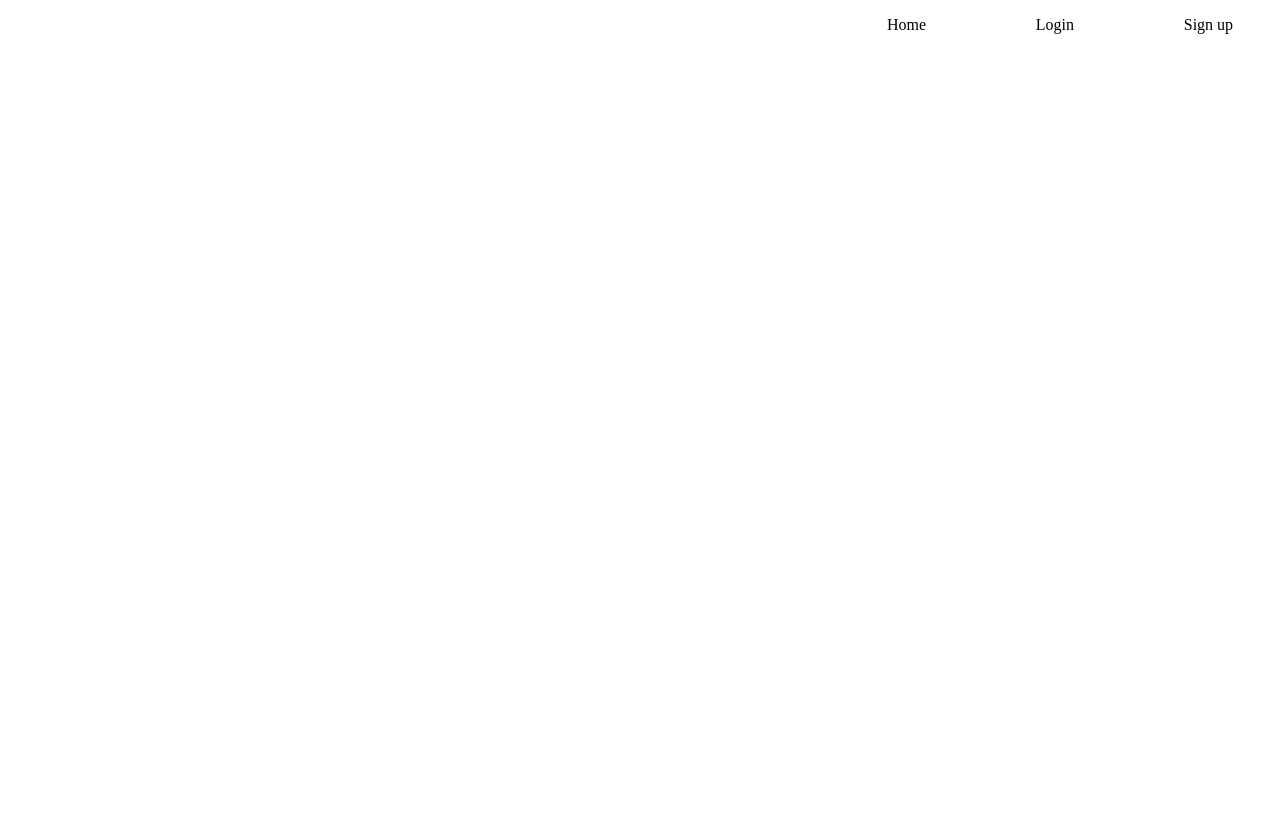
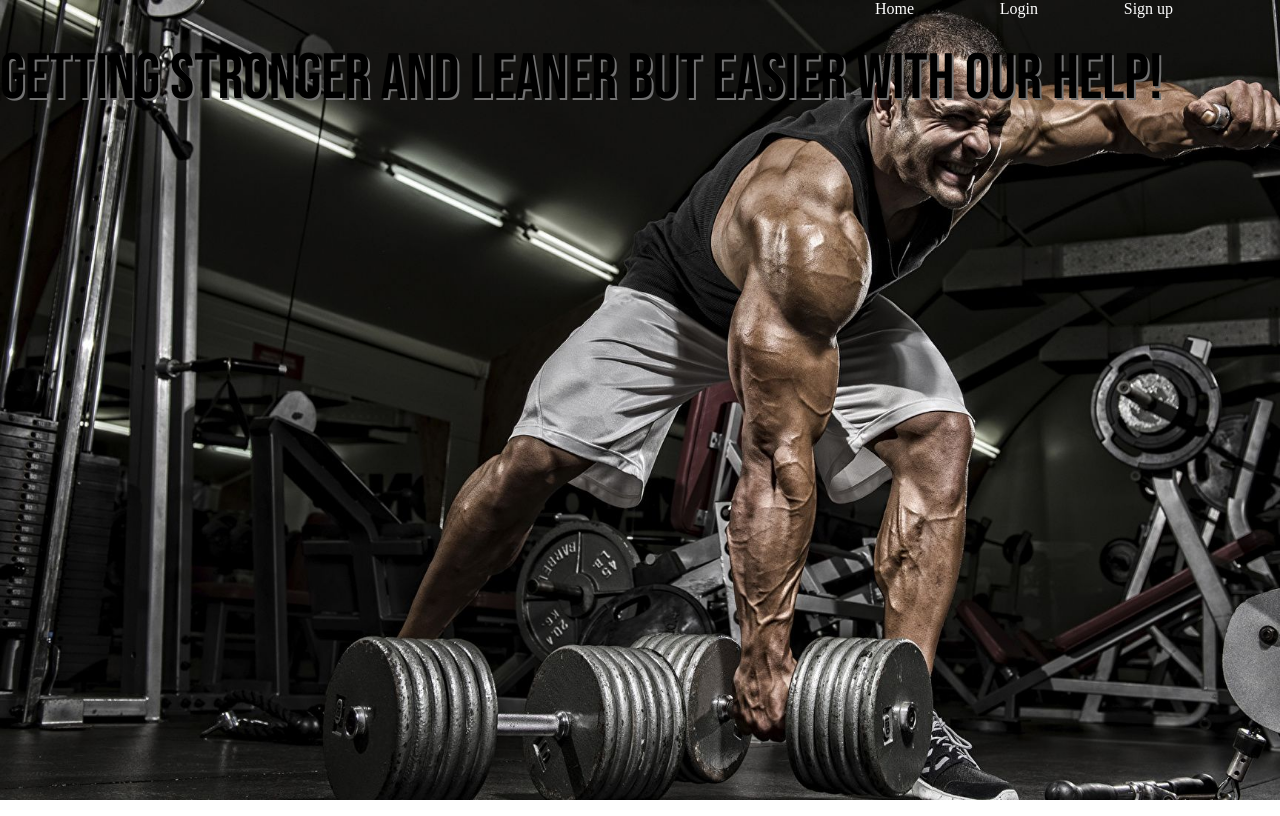
Before and after one commit to bphong673/getStrongerWithPhong.github.io, a plain HTML site: page index.html in a window 1280 px wide. Drawn offline with Linux system fonts and the light colour scheme.

Commit message:
background update

```diff
--- a/index.html
+++ b/index.html
@@ -7,6 +7,7 @@
     <meta name="viewport" content="width=device-width, initial-scale=1.0">
     <title>Getting Stronger</title>
     <link rel="stylesheet" href="main.css">
+
 </head>
 
 <body>
@@ -16,8 +17,13 @@
             <li><a href="#">Login</a></li>
             <li><a href="#">Sign up</a></li>
         </ul>
+    </ul>
 
-    </ul>
+    <div class="hierarchy">
+        Getting stronger and leaner but easier with our help!
+    </div>
+
+
 </body>
 
 </html>
--- a/main.css
+++ b/main.css
@@ -1,9 +1,15 @@
+@import url('https://fonts.googleapis.com/css2?family=Bebas+Neue&family=Roboto:ital,wght@0,400;1,900&display=swap');
+
+
+
 * {
     list-style: none;
     text-decoration: none;
     color: black;
     box-sizing: border-box;
     justify-content: space-around;
+    margin: 0;
+    padding: 0;
 }
 
 body, html {
@@ -12,14 +18,29 @@ body, html {
 }
 
 .navbar {
-    width: 100%;
+    width: 100vw;
+    height: 5vh;
     display: flex;
 
 }
 
 .buttons {
-    width: 40%;
-    float: left;
+    width: 30%;
+
     display: flex;
-    margin-left: auto;
+    justify-content: space-around;
+    margin-left: 60%;
 }
+
+.buttons li a {
+    color: white;
+}
+body {
+    background-image: url('background.jpg');
+    background-size: cover;
+}
+.hierarchy {
+    font-family: 'Bebas Neue', cursive;
+    font-size: 5vw;
+    text-shadow: 2px 2px rgb(114, 114, 114);
+}
```
Also changed, not shown: background.jpg (added), 1 other file.
